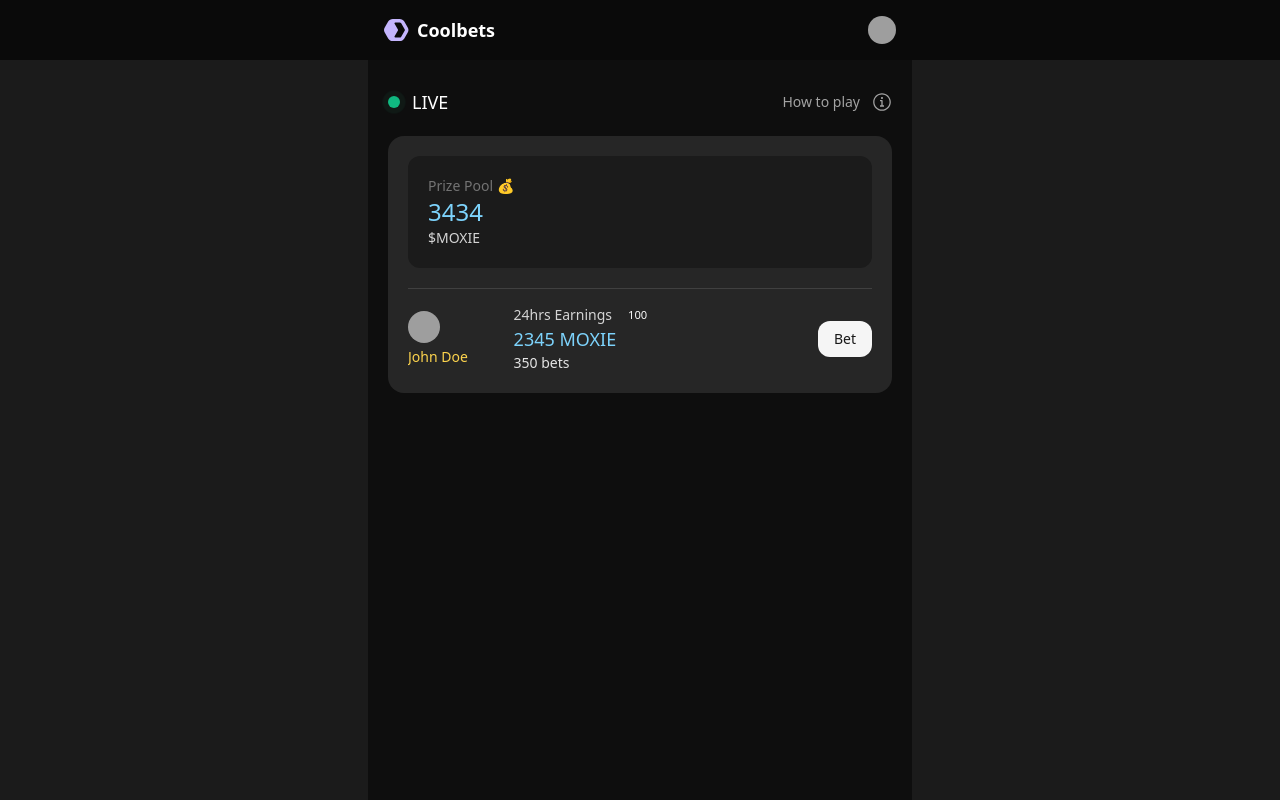
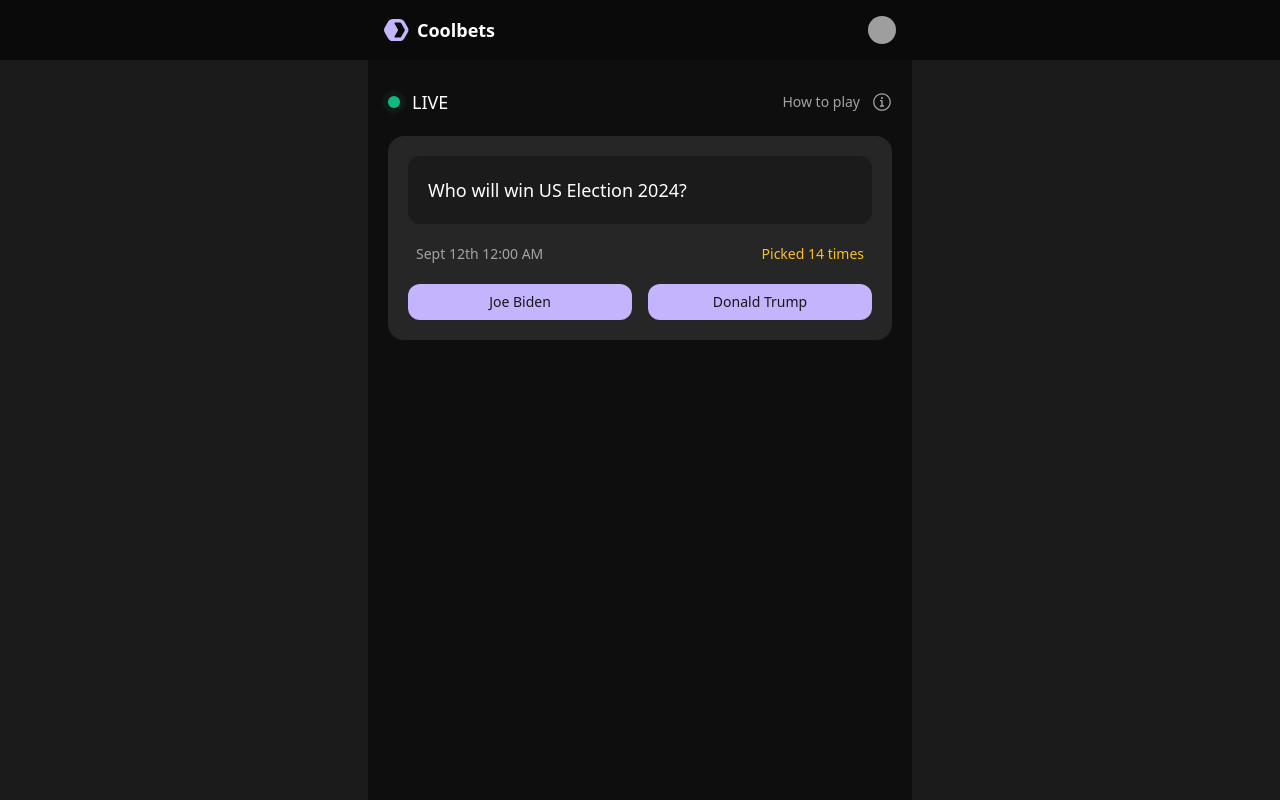
Before and after one commit to Open-Sorcerer/coolbets, a Next.js app in the folder Frontend/: page / in a window 1280 px wide. Built offline with nearby package versions, Linux system fonts and the light colour scheme; grey boxes are pictures that could not be loaded.

Commit message:
feat: contest cards

```diff
--- a/Frontend/src/components/Arena/index.tsx
+++ b/Frontend/src/components/Arena/index.tsx
@@ -1,5 +1,4 @@
 import { InfoCircledIcon } from "@radix-ui/react-icons";
-import BattleContainer from "../BattleContainer";
 import {
   Sheet,
   SheetContent,
@@ -8,6 +7,7 @@ import {
   SheetTitle,
   SheetTrigger,
 } from "../ui/sheet";
+import BetContainer from "../BetContainer";
 
 const records = [
   {
@@ -32,13 +32,7 @@ function Status({ status }: { status: "Live" | "Ended" }) {
   return <h1 className="text-lg font-medium uppercase">{status}</h1>;
 }
 
-function HeaderSection({
-  status,
-  deadline,
-}: {
-  status: "Live" | "Ended";
-  deadline: Date;
-}) {
+function HeaderSection({ status }: { status: "Live" | "Ended" }) {
   if (status === "Live") {
     return (
       <span className="flex items-center gap-3 text-sm text-neutral-400">
@@ -49,7 +43,9 @@ function HeaderSection({
           </SheetTrigger>
           <SheetContent side="bottom">
             <SheetHeader className="max-w-[30rem] md:mx-auto">
-              <SheetTitle className="text-lavender">Welcome to Arena ⚔️</SheetTitle>
+              <SheetTitle className="text-lavender">
+                Welcome to Arena ⚔️
+              </SheetTitle>
               <SheetDescription className="text-neutral-50">
                 <ol className="list-decimal pl-5 space-y-2">
                   <li>Choose an event: Select an upcoming match or contest.</li>
@@ -80,21 +76,12 @@ function HeaderSection({
 
 export default function Arena() {
   return (
-    <div className="flex flex-col gap-5  w-full">
-      <BattleContainer
-        status={<Status status="Live" />}
-        deadline=""
-        headerSection={<HeaderSection status="Live" deadline={new Date()} />}
-        records={
-          records.map((record) => ({
-            pfp: record.pfp,
-            username: record.username,
-            amount: record.amount,
-          })) ?? []
-        }
-        contestId={123}
-        type="upcoming"
-      />
+    <div className="flex flex-col gap-5 w-full">
+      <div className="flex items-center justify-between">
+        <Status status="Live" />
+        <HeaderSection status="Live" />
+      </div>
+      <BetContainer />
     </div>
   );
 }
--- a/Frontend/src/components/BattleContainer/index.tsx
+++ /dev/null
@@ -1,87 +0,0 @@
-import { Avatar, AvatarImage } from "../ui/avatar";
-import BetDrawer from "../BetDrawer";
-import { formatLargeNumber } from "@/lib/utils";
-
-type BattleContainerProps = {
-  status: React.ReactNode;
-  deadline: string;
-  headerSection: React.ReactNode;
-  records: {
-    pfp: string;
-    username: string;
-    amount: number;
-  }[];
-  contestId: number;
-  type: "upcoming" | "live" | "ended";
-};
-
-export default function BattleContainer({
-  status,
-  deadline,
-  headerSection,
-  records,
-  type,
-  contestId,
-}: BattleContainerProps) {
-
-  return (
-    <div className="flex flex-col gap-5">
-      <div className="flex items-center justify-between">
-        <span className="flex flex-col">
-          {status}
-          <p className="text-neutral-500">{deadline}</p>
-        </span>
-        {headerSection}
-      </div>
-      <div className="flex flex-col bg-neutral-800 gap-3 p-5 rounded-2xl">
-        <span className="flex flex-col w-full bg-ash p-5 rounded-xl mb-2">
-          <p className="text-sm text-neutral-500">Prize Pool 💰</p>
-          <h1 className="text-2xl text-sky-300 font-medium">
-            3434
-          </h1>
-          <p className="text-sm font-medium text-neutral-300">$MOXIE</p>
-        </span>
-        {records.map((record, index) => (
-          <div
-            className="flex gap-4 items-center border-t border-neutral-700 pt-4"
-            key={index}
-          >
-            <span className="flex flex-col gap-1 w-[20%]">
-              <Avatar className="w-8 h-8">
-                <AvatarImage
-                  src={record.pfp ?? "https://github.com/shadcn.png"}
-                />
-              </Avatar>
-              <h1 className="text-sm text-amber-300 font-medium overflow-hidden text-ellipsis">
-                {record.username}
-              </h1>
-            </span>
-            <div className="flex items-center justify-between w-[80%]">
-              <div className="flex flex-col">
-                <div className="flex items-center gap-2">
-                  <p className="text-sm text-neutral-300">24hrs Earnings</p>
-                  <span className="py-[0.1rem] px-2 w-fit bg-blew font-medium text-[0.7rem] text-neutral-50 rounded-2xl">
-                    {formatLargeNumber(record.amount)}
-                  </span>
-                </div>
-                <h1 className="text-lg text-sky-300 font-medium">
-                  2345 MOXIE
-                </h1>
-                <span className='text-sm text-neutral-200'>350 bets</span>
-              </div>
-              {type === "upcoming" && (
-                <BetDrawer
-                  contestantId={index}
-                  record={record}
-                  contestId={contestId}
-                  deadline={deadline}
-                  contestDetails={""}
-                />
-              )}
-            </div>
-          </div>
-        ))}
-      </div>
-    </div>
-  );
-}
--- /dev/null
+++ b/Frontend/src/components/BetContainer/index.tsx
@@ -0,0 +1,23 @@
+import BetDrawer from "../BetDrawer";
+
+export default function BetContainer() {
+  return (
+    <div className="flex flex-col gap-5">
+      <div className="flex flex-col bg-neutral-800 gap-3 p-5 rounded-2xl">
+        <span className="flex flex-col w-full bg-ash p-5 rounded-xl">
+          <h1 className="text-lg font-medium">
+            Who will win US Election 2024?
+          </h1>
+        </span>
+        <span className="flex gap-2 items-center justify-between px-2 my-2">
+          <p className="text-sm text-neutral-400">Sept 12th 12:00 AM</p>
+          <p className="text-sm text-amber-400">Picked 14 times</p>
+        </span>
+        <div className="flex gap-4">
+          <BetDrawer label="Joe Biden" />
+          <BetDrawer label="Donald Trump" />
+        </div>
+      </div>
+    </div>
+  );
+}
--- a/Frontend/src/components/BetDrawer/index.tsx
+++ b/Frontend/src/components/BetDrawer/index.tsx
@@ -11,58 +11,35 @@ import {
 import { Slider } from "../ui/slider";
 
 interface BetDrawerProps {
-  record: {
-    pfp: string | null;
-    username: string;
-  };
-  deadline: string;
-  contestDetails: string;
-  contestId: number;
-  contestantId: number;
+  label: string;
 }
 
 const BetDrawer: React.FC<BetDrawerProps> = ({
-  record,
-  contestId,
-  deadline,
-  contestDetails,
-  contestantId,
+  label
 }) => {
   const [sliderValue, setSliderValue] = useState(10);
 
   return (
     <Drawer>
       <DrawerTrigger asChild>
-        <Button variant="secondary" className="rounded-xl min-w-[3rem]">
-          Bet
+        <Button variant="lavender" className="rounded-xl w-full">
+          {label}
         </Button>
       </DrawerTrigger>
       <DrawerContent>
         <div className="flex flex-col gap-2 w-full max-w-[30rem] mx-auto mt-2 p-5">
-          <div className="flex flex-col items-center justify-center">
-            <span className="flex items-center gap-2">
-              <Avatar className="w-6 h-6">
-                <AvatarImage
-                  src={record.pfp ?? "https://github.com/shadcn.png"}
-                />
-              </Avatar>{" "}
-              @{record.username} will make the highest
-            </span>
-            <p className="text-amber-300">social capital value cast tomorrow</p>
-            <p className="text-sm text-neutral-500">{deadline}</p>
-          </div>
           <div className="flex flex-col bg-neutral-800 gap-3 p-5 rounded-2xl mt-5 items-center justify-center w-full">
             <div className="flex justify-between w-full bg-ash p-5 rounded-xl mb-2">
               <span className="flex flex-col justify-between">
                 <p className="text-sm text-neutral-500">Prize Pool 💰</p>
-                <h1 className="text-2xl text-sky-300 font-medium">
+                <h1 className="text-2xl text-lavender font-medium">
                   35
                 </h1>
                 <p className="text-sm font-medium text-neutral-300">$MOXIE</p>
               </span>
               <span className="flex flex-col items-end justify-between">
                 <p className="text-sm text-neutral-500">Your Bet 🎯</p>
-                <h1 className="text-2xl text-sky-300 font-medium">
+                <h1 className="text-2xl text-lavender font-medium">
                   3535
                 </h1>
                 <p className="text-sm font-medium text-neutral-300">$MOXIE</p>
@@ -70,7 +47,7 @@ const BetDrawer: React.FC<BetDrawerProps> = ({
             </div>
             <span className="flex items-center gap-2 font-medium">
               <h1 className="text-xl">{sliderValue}</h1>
-              <p className="text-sky-300">wager</p>
+              <p className="text-lavender">wager</p>
             </span>
             <Slider
               defaultValue={[10]}
@@ -88,7 +65,7 @@ const BetDrawer: React.FC<BetDrawerProps> = ({
           </p>
         </div>
         <DrawerFooter className="w-full max-w-[30rem] mx-auto">
-          <Button variant="blew">
+          <Button variant="lavender">
             Place Bet
           </Button>
           <DrawerClose>
```
